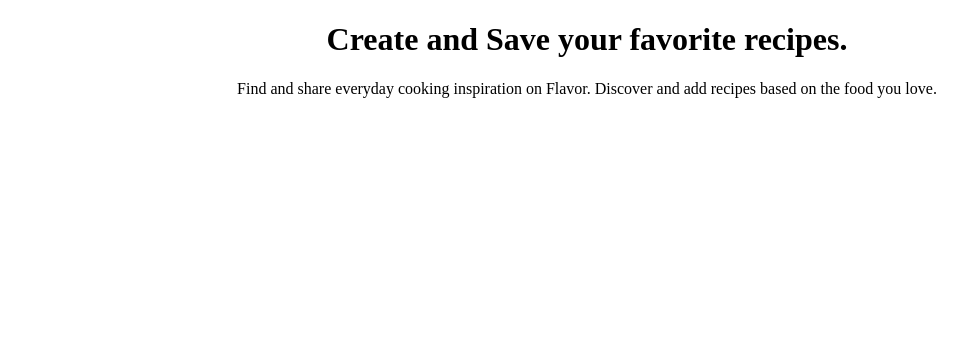
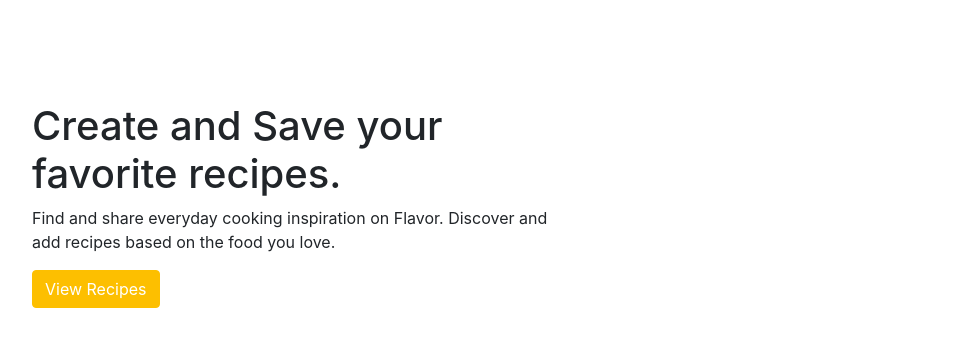
Before and after one commit to TimothyMoy/Flavor-frontend, a React (Create React App) app in the folder flavor-app/: page / in a window 1280 px wide. Shown: the top 346 px of the page, without its empty margins (53-1020 px from the left). Built offline with nearby package versions, Linux system fonts and the light colour scheme.

Commit message:
added css and included react strap components

```diff
--- a/flavor-app/package.json
+++ b/flavor-app/package.json
@@ -6,6 +6,7 @@
     "@testing-library/jest-dom": "^4.2.4",
     "@testing-library/react": "^9.5.0",
     "@testing-library/user-event": "^7.2.1",
+    "bootstrap": "^4.5.2",
     "react": "^16.13.1",
     "react-dom": "^16.13.1",
     "react-router-dom": "^5.2.0",
--- a/flavor-app/src/App.css
+++ b/flavor-app/src/App.css
@@ -1,38 +1,133 @@
-.App {
-  text-align: center;
+
+.fade-enter{
+  opacity: 0.01;
 }
 
-.App-logo {
-  height: 40vmin;
-  pointer-events: none;
+.fade-enter-active {
+  opacity: 1;
+  transition: opacity 1000ms ease-in;
 }
 
-@media (prefers-reduced-motion: no-preference) {
-  .App-logo {
-    animation: App-logo-spin infinite 20s linear;
-  }
+.fade-exit {
+  opacity: 1;
 }
 
-.App-header {
-  background-color: #282c34;
-  min-height: 100vh;
-  display: flex;
-  flex-direction: column;
+.fade-exit-active {
+  opacity: 0.01;
+  transition: opacity 1000ms ease-in;
+}
+
+.btn-primary {
+  color: #fff;
+  background-color: #FDBF00;
+  border-color: #FDBF00;
+}
+
+.btn-primary:hover {
+  color: #fff;
+  background-color: #FF8856;
+  border-color: #FF8856;
+}
+
+.btn-primary a {
+  color: #fff;
+  text-decoration: none;
+}
+
+.btn-primary:hover a{
+  color: #fff;
+  text-decoration: none;
+}
+
+.card-title {
   align-items: center;
   justify-content: center;
-  font-size: calc(10px + 2vmin);
-  color: white;
+  display: flex;
+  margin-top: .75rem;
+  font-size: 1.25rem;
+  font-weight: 600;
 }
 
-.App-link {
-  color: #61dafb;
+.card-img-top {
+  height: 200px;
+  object-fit: cover;
 }
 
-@keyframes App-logo-spin {
-  from {
-    transform: rotate(0deg);
-  }
-  to {
-    transform: rotate(360deg);
-  }
+.card {
+  box-shadow: 0 4px 8px 0 rgba(0,0,0,0.1), 0 3px 8px 0 rgba(0,0,0,0.1);
+  border: none;
 }
+
+.logo {
+  max-width: 160px;
+}
+
+.nav-link {
+  color: #a6ca51;
+}
+
+.nav-link:hover {
+  color: #5CA288;
+}
+
+a {
+  color:  #a6ca51;
+  text-decoration: none;
+}
+
+a:hover {
+  color: #5CA288;
+  text-decoration: none;
+}
+
+.navbar {
+  background-color: #ffffff;
+  box-shadow: 0 2px 4px 0 rgba(0,0,0,0.1);
+}
+
+h3 {
+  margin-bottom: 2rem;
+}
+
+#home {
+  height: 100vh;
+  background-size: cover;
+
+}
+
+.hero {
+  margin-top: 8%;
+}
+
+.rlist {
+  display:flex;
+  justify-content: space-between;
+  margin-bottom: 2rem;
+}
+
+.recipes-list{
+  display: flex;
+  flex-wrap: wrap;
+}
+
+#hero{
+  position: absolute;
+    top: 8%;
+    z-index: -1;
+    left: 50%;
+}
+
+button{
+  color: #000000;
+}
+
+.edit-btns {
+  display: flex;
+  justify-content: space-around;
+  margin-top: 1rem;
+  margin-bottom: 1rem;
+}
+
+#spacer{
+  margin-bottom: 2rem;
+}
--- a/flavor-app/src/App.js
+++ b/flavor-app/src/App.js
@@ -1,4 +1,5 @@
 import React from 'react';
+import 'bootstrap/dist/css/bootstrap.min.css';
 import './App.css';
 import Home from './Components/Home'
 
--- a/flavor-app/src/Components/Home.js
+++ b/flavor-app/src/Components/Home.js
@@ -1,15 +1,25 @@
 import React from 'react';
+import { Container, Col, Button, Row } from 'reactstrap';
 
 function Home () {
   return(
-    <div>
+    <Container className="hero">
+      <Row>
+        <Col xs="6">
           <h1>
             Create and Save your favorite recipes.
           </h1>
           <p>
             Find and share everyday cooking inspiration on Flavor. Discover and add recipes based on the food you love.
           </p>
-    </div>
+          <Button className="btn-primary">
+            <a href="/recipes">
+              View Recipes
+            </a>
+          </Button>
+        </Col>
+      </Row>
+    </Container>
   )
 }
 
```
Also changed, not shown: 2 other files (tests, documents, lock files or other folders). Lines whose indentation alone changed are shown as unchanged.
